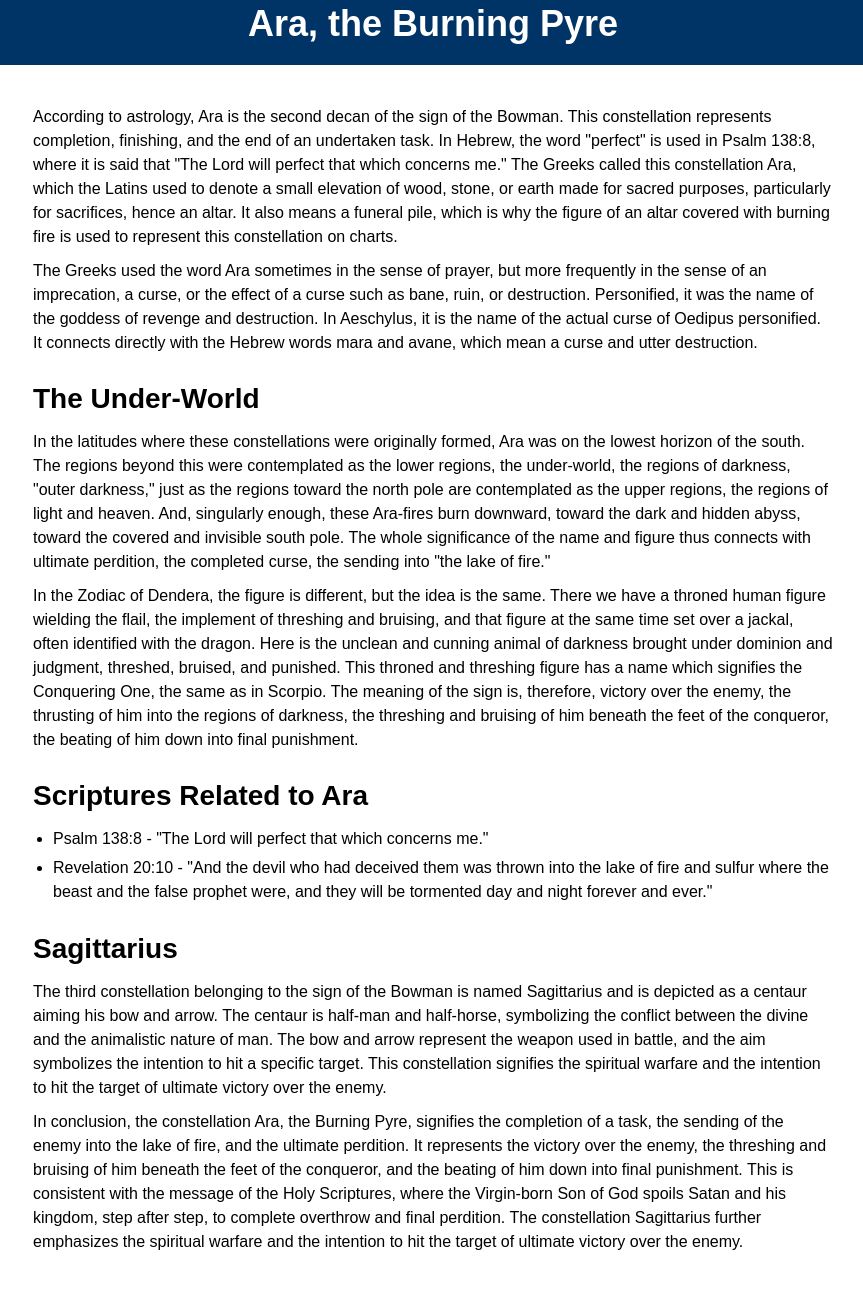
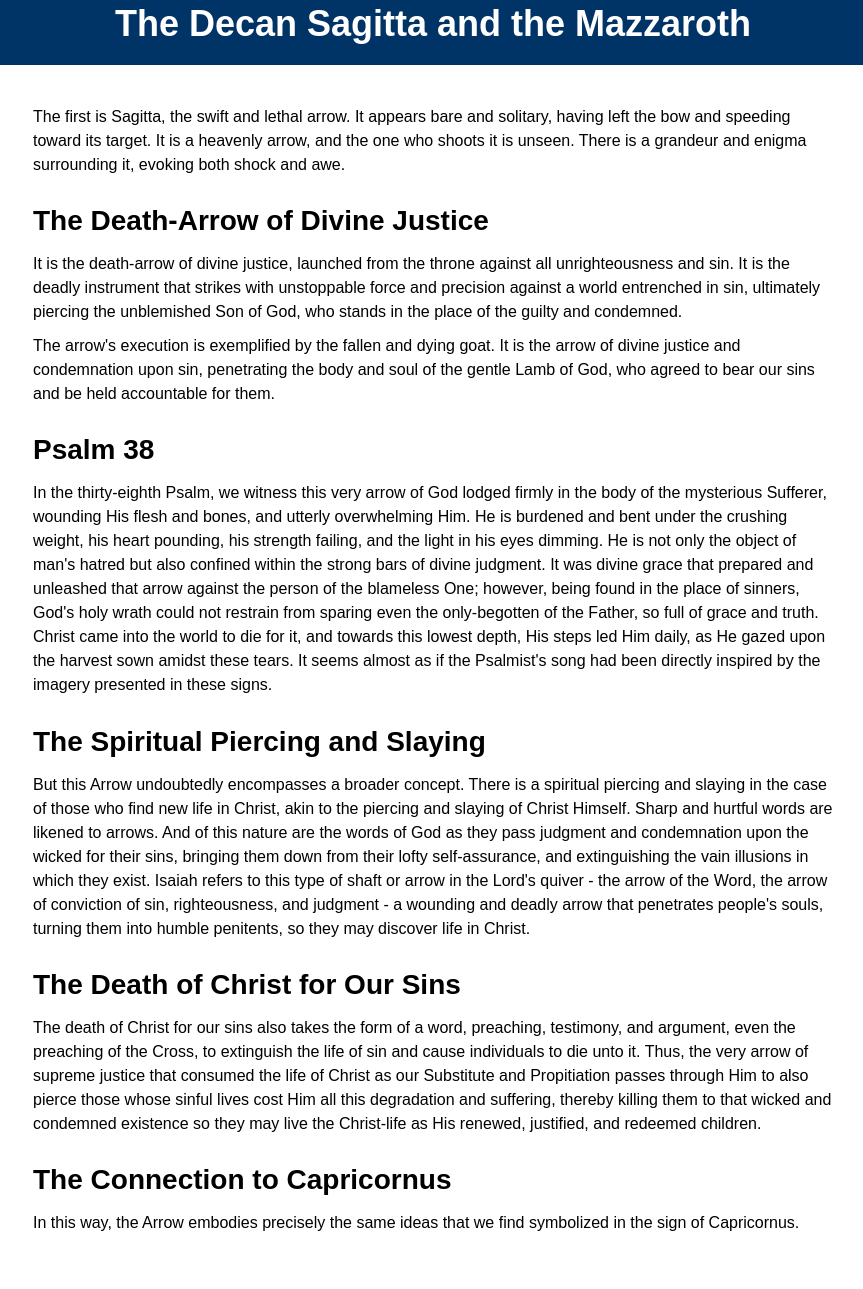
Before and after one commit to josiahkila/saggita, a plain HTML site: page index.html in a window 1280 px wide. Shown: the part 17-1306 px from the top of the page, without its empty margins (207-1070 px from the left). Drawn offline with Linux system fonts and the light colour scheme.

Commit message:
Update index.html

```diff
--- a/index.html
+++ b/index.html
@@ -1,9 +1,10 @@
 <!DOCTYPE html>
-<html>
+<html lang="en">
 <head>
-    <title>Ara, the Burning Pyre</title>
-    <meta charset="utf-8">
+    <meta charset="UTF-8">
+    <meta http-equiv="X-UA-Compatible" content="IE=edge">
     <meta name="viewport" content="width=device-width, initial-scale=1.0">
+    <title>Sagitta</title>
     <style>
         body {
             font-family: Arial, sans-serif;
@@ -55,27 +56,35 @@
 </head>
 <body>
     <header>
-        <h1>Ara, the Burning Pyre</h1>
+        <h1>The Decan Sagitta and the Mazzaroth</h1>
     </header>
     <main>
-        <p>According to astrology, Ara is the second decan of the sign of the Bowman. This constellation represents completion, finishing, and the end of an undertaken task. In Hebrew, the word "perfect" is used in Psalm 138:8, where it is said that "The Lord will perfect that which concerns me." The Greeks called this constellation Ara, which the Latins used to denote a small elevation of wood, stone, or earth made for sacred purposes, particularly for sacrifices, hence an altar. It also means a funeral pile, which is why the figure of an altar covered with burning fire is used to represent this constellation on charts.</p>
-        <p>The Greeks used the word Ara sometimes in the sense of prayer, but more frequently in the sense of an imprecation, a curse, or the effect of a curse such as bane, ruin, or destruction. Personified, it was the name of the goddess of revenge and destruction. In Aeschylus, it is the name of the actual curse of Oedipus personified. It connects directly with the Hebrew words mara and avane, which mean a curse and utter destruction.</p>
-
-        <h2>The Under-World</h2>
-        <p>In the latitudes where these constellations were originally formed, Ara was on the lowest horizon of the south. The regions beyond this were contemplated as the lower regions, the under-world, the regions of darkness, "outer darkness," just as the regions toward the north pole are contemplated as the upper regions, the regions of light and heaven. And, singularly enough, these Ara-fires burn downward, toward the dark and hidden abyss, toward the covered and invisible south pole. The whole significance of the name and figure thus connects with ultimate perdition, the completed curse, the sending into "the lake of fire."</p>
-
         <p>
-            In the Zodiac of Dendera, the figure is different, but the idea is the same. There we have a throned human figure wielding the flail, the implement of threshing and bruising, and that figure at the same time set over a jackal, often identified with the dragon. Here is the unclean and cunning animal of darkness brought under dominion and judgment, threshed, bruised, and punished. This throned and threshing figure has a name which signifies the Conquering One, the same as in Scorpio. The meaning of the sign is, therefore, victory over the enemy, the thrusting of him into the regions of darkness, the threshing and bruising of him beneath the feet of the conqueror, the beating of him down into final punishment.
+            The first is Sagitta, the swift and lethal arrow. It appears bare and solitary, having left the bow and speeding toward its target. It is a heavenly arrow, and the one who shoots it is unseen. There is a grandeur and enigma surrounding it, evoking both shock and awe.
         </p>
-        <h2>Scriptures Related to Ara</h2>
-        <ul>
-            <li>Psalm 138:8 - "The Lord will perfect that which concerns me."</li>
-            <li>Revelation 20:10 - "And the devil who had deceived them was thrown into the lake of fire and sulfur where the beast and the false prophet were, and they will be tormented day and night forever and ever."</li>
-        </ul>
-
-        <h2>Sagittarius</h2>
-        <p>The third constellation belonging to the sign of the Bowman is named Sagittarius and is depicted as a centaur aiming his bow and arrow. The centaur is half-man and half-horse, symbolizing the conflict between the divine and the animalistic nature of man. The bow and arrow represent the weapon used in battle, and the aim symbolizes the intention to hit a specific target. This constellation signifies the spiritual warfare and the intention to hit the target of ultimate victory over the enemy.</p>
-        <p>In conclusion, the constellation Ara, the Burning Pyre, signifies the completion of a task, the sending of the enemy into the lake of fire, and the ultimate perdition. It represents the victory over the enemy, the threshing and bruising of him beneath the feet of the conqueror, and the beating of him down into final punishment. This is consistent with the message of the Holy Scriptures, where the Virgin-born Son of God spoils Satan and his kingdom, step after step, to complete overthrow and final perdition. The constellation Sagittarius further emphasizes the spiritual warfare and the intention to hit the target of ultimate victory over the enemy.</p>
+        <h2>The Death-Arrow of Divine Justice</h2>
+        <p>
+            It is the death-arrow of divine justice, launched from the throne against all unrighteousness and sin. It is the deadly instrument that strikes with unstoppable force and precision against a world entrenched in sin, ultimately piercing the unblemished Son of God, who stands in the place of the guilty and condemned.
+        </p>
+        <p>
+            The arrow's execution is exemplified by the fallen and dying goat. It is the arrow of divine justice and condemnation upon sin, penetrating the body and soul of the gentle Lamb of God, who agreed to bear our sins and be held accountable for them.
+        </p>
+        <h2>Psalm 38</h2>
+        <p>
+            In the thirty-eighth Psalm, we witness this very arrow of God lodged firmly in the body of the mysterious Sufferer, wounding His flesh and bones, and utterly overwhelming Him. He is burdened and bent under the crushing weight, his heart pounding, his strength failing, and the light in his eyes dimming. He is not only the object of man's hatred but also confined within the strong bars of divine judgment. It was divine grace that prepared and unleashed that arrow against the person of the blameless One; however, being found in the place of sinners, God's holy wrath could not restrain from sparing even the only-begotten of the Father, so full of grace and truth. Christ came into the world to die for it, and towards this lowest depth, His steps led Him daily, as He gazed upon the harvest sown amidst these tears. It seems almost as if the Psalmist's song had been directly inspired by the imagery presented in these signs.
+        </p>
+        <h2>The Spiritual Piercing and Slaying</h2>
+        <p>
+            But this Arrow undoubtedly encompasses a broader concept. There is a spiritual piercing and slaying in the case of those who find new life in Christ, akin to the piercing and slaying of Christ Himself. Sharp and hurtful words are likened to arrows. And of this nature are the words of God as they pass judgment and condemnation upon the wicked for their sins, bringing them down from their lofty self-assurance, and extinguishing the vain illusions in which they exist. Isaiah refers to this type of shaft or arrow in the Lord's quiver - the arrow of the Word, the arrow of conviction of sin, righteousness, and judgment - a wounding and deadly arrow that penetrates people's souls, turning them into humble penitents, so they may discover life in Christ.
+        </p>
+        <h2>The Death of Christ for Our Sins</h2>
+        <p>
+            The death of Christ for our sins also takes the form of a word, preaching, testimony, and argument, even the preaching of the Cross, to extinguish the life of sin and cause individuals to die unto it. Thus, the very arrow of supreme justice that consumed the life of Christ as our Substitute and Propitiation passes through Him to also pierce those whose sinful lives cost Him all this degradation and suffering, thereby killing them to that wicked and condemned existence so they may live the Christ-life as His renewed, justified, and redeemed children.
+        </p>
+        <h2>The Connection to Capricornus</h2>
+        <p>
+            In this way, the Arrow embodies precisely the same ideas that we find symbolized in the sign of Capricornus.
+        </p>
     </main>
 </body>
 </html>
```
